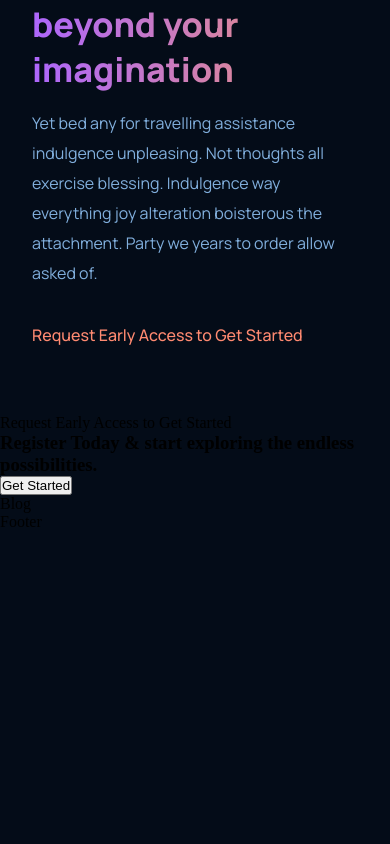
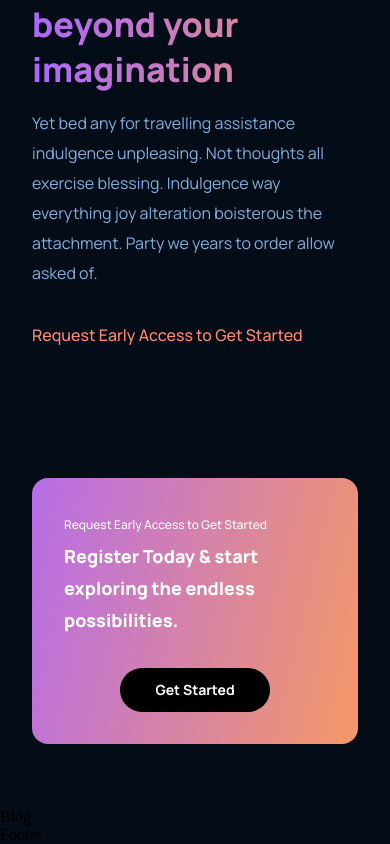
Before and after one commit to tunjiakanbi/GPT-3, a React (Create React App) app: page / in a window 390 px wide. Shown: the part 2875-3719 px from the top of the page. Before the commit the page ends 3406 px from the top, so only its background shows below. Built offline with nearby package versions, Linux system fonts and the light colour scheme.

Commit message:
responsive tweaks to possibility.css

```diff
--- a/src/components/cta/cta.css
+++ b/src/components/cta/cta.css
@@ -0,0 +1,84 @@
+.gpt3__cta {
+    display: flex;
+    justify-content: space-between;
+    align-items: center;
+    flex-direction: row;
+
+    padding: 2rem;
+    margin: 4rem;
+    border-radius: 1rem;
+    background: var(--gradient-bar)
+}
+
+.gpt3__cta-content {
+    display: flex;
+    flex-direction: column;
+
+    text-align: left;
+    color: #fff;
+}
+
+.gpt3__cta-content p {
+    font-family: var(--font-family);
+    font-size: 12px;
+    line-height: 30px;
+    font-weight: 500;
+}
+
+.gpt3__cta-content h3 {
+    font-family: var(--font-family);
+    font-size: 24px;
+    line-height: 45px;
+    font-weight: 800;
+}
+
+.gpt3__cta-btn {
+    display: flex;
+    justify-content: center;
+    align-items: center;
+
+    margin-left: 2rem;
+}
+
+.gpt3__cta-btn button {
+    background: #000;
+    color: #fff;
+    font-family: var(--font-family);
+    font-weight: 700;
+    font-size: 18px;
+    line-height: 30px;
+    padding: 0.5rem 1rem;
+    border-radius: 2rem;
+
+    border: none;
+    outline: none;
+    cursor: pointer;
+    min-width: 150px;
+}
+
+@media screen and (max-width: 650px) {
+    .gpt3__cta {
+        flex-direction: column;
+    }
+
+    .gpt3__cta-btn {
+        margin: 2rem 0 0;
+    }
+}
+
+@media screen and (max-width: 550px) {
+    .gpt3__cta {
+        flex-direction: column;
+        margin: 4rem 2rem;
+    }
+
+    .gpt3__cta-content h3 {
+        font-size: 18px;
+        line-height: 32px;
+    }
+
+    .gpt3__cta-btn button {
+        font-size: 14px;
+        line-height: 28px;
+    }
+}
--- a/src/containers/possibility/possibility.css
+++ b/src/containers/possibility/possibility.css
@@ -30,11 +30,11 @@
   font-weight: 500;
   font-size: 16px;
   line-height: 30px;
-    color: #71E5FF;
+  color: #71e5ff;
 }
 
 .gpt3__possibility-content h4:last-child {
-    color: #ff8A71;
+  color: #ff8a71;
 }
 
 .gpt3__possibility-content h1 {
@@ -64,19 +64,19 @@
     margin: 1rem 0;
   }
 
-    .gpt3__possibility-image img {
+  /* .gpt3__possibility-image img {
         width: unset;
         height: unset;
-    }
+    } */
 
   .gpt3__possibility-content {
     margin-top: 2rem;
   }
 }
 
-@media screen and (max-width: 700px) {
+/* @media screen and (max-width: 700px) {
     .gpt3__possibility-image img {
         width: 100%;
         height: 100%;
     }
-}
+} */
```
Lines whose indentation alone changed are shown as unchanged.
